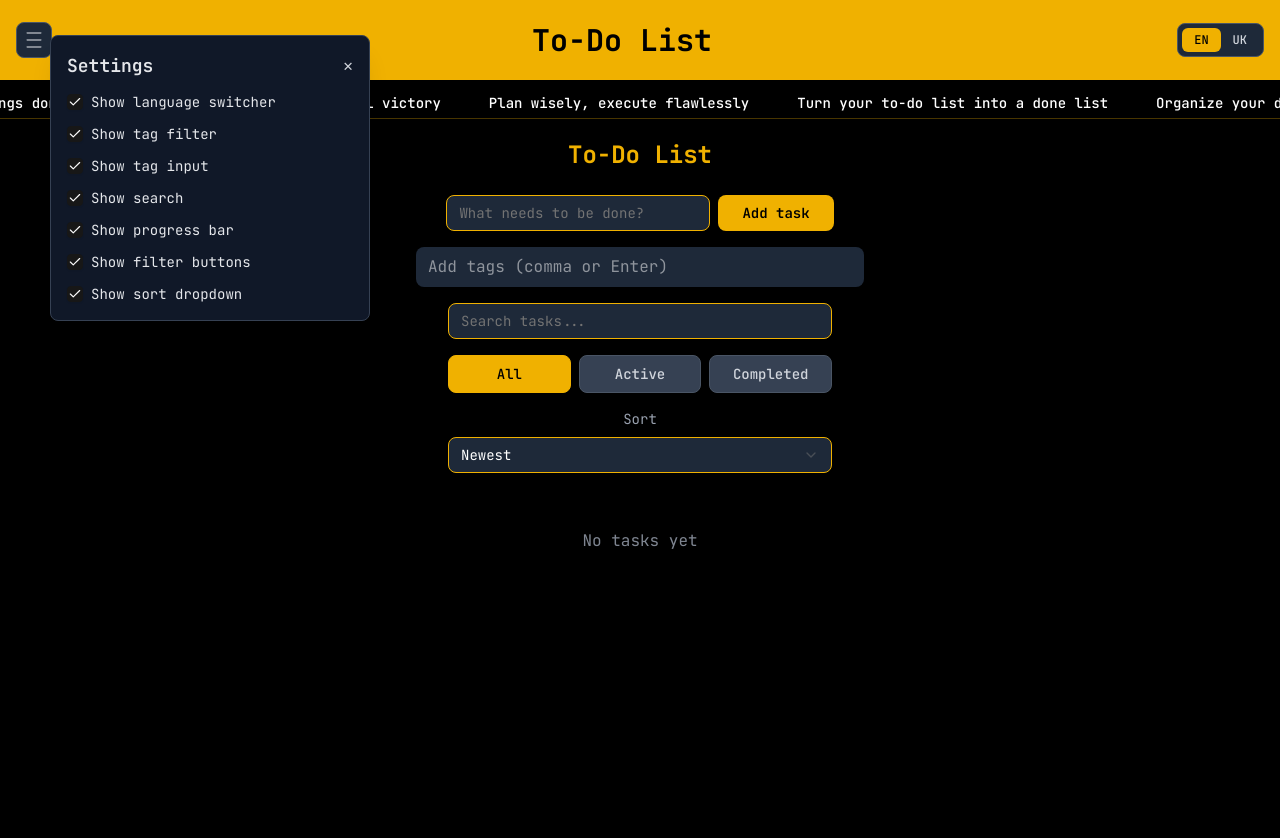
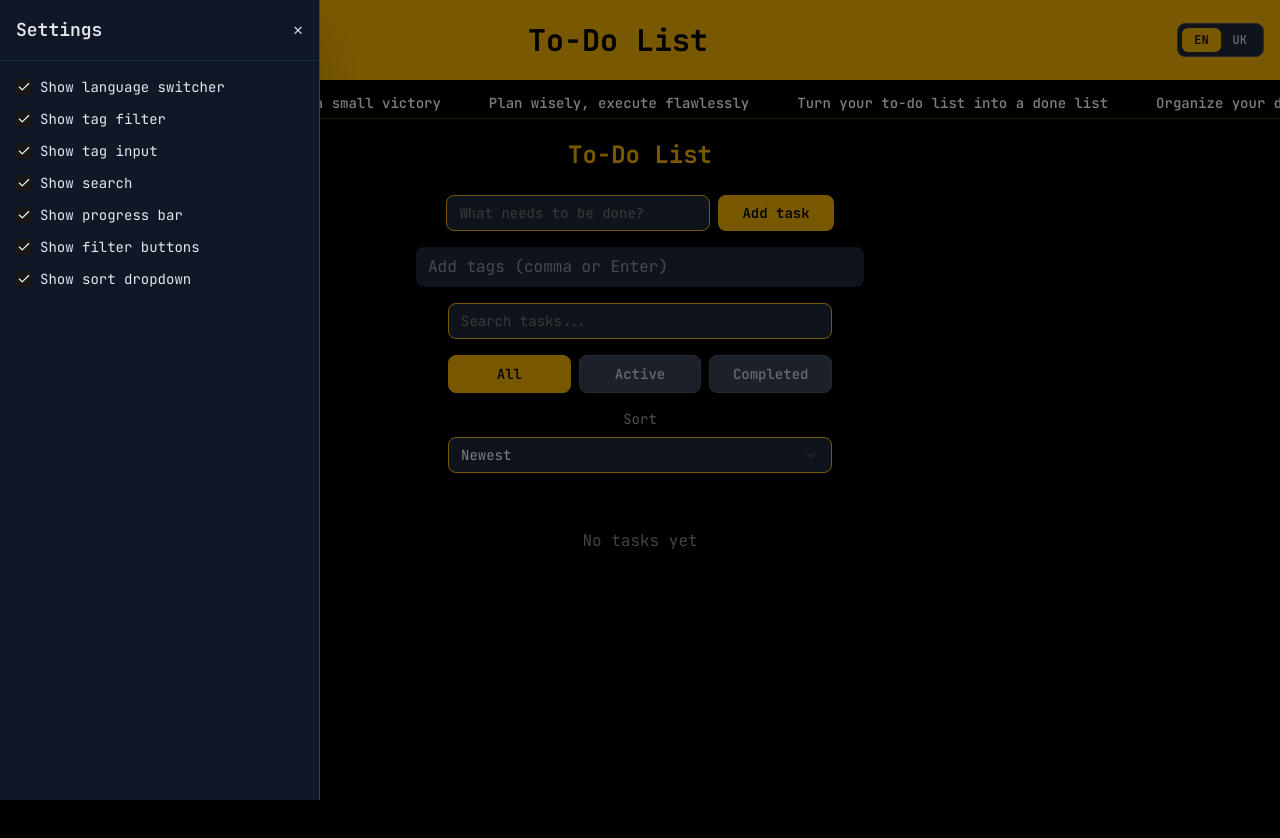
Before and after one commit to tolik4813/toDO__list__V2, a Next.js app: page / in a window 1280 px wide. Both pictures are taken after a click on the button "Open menu". Shown: the top 838 px of the page. Built offline with nearby package versions, Linux system fonts and the light colour scheme; a web font is replaced by a local one.

Commit message:
feat(settings-menu): convert to left sidebar with backdrop, outside-click and Escape close; keep anchored to header button

```diff
--- a/app/customComponents/layout/SettingsDrawer.tsx
+++ b/app/customComponents/layout/SettingsDrawer.tsx
@@ -1,4 +1,5 @@
 'use client';
+import { useEffect } from 'react';
 import { useUiStore } from '@/app/store/uiStore';
 import { Checkbox } from '@/components/ui/checkbox';
 import { useTranslate } from '@/app/hooks/useTranslate';
@@ -18,18 +19,32 @@ export default function SettingsDrawer() {
     setToggle,
   } = useUiStore();
 
+  useEffect(() => {
+    const onKey = (e: KeyboardEvent) => {
+      if (e.key === 'Escape') setOpen(false);
+    };
+    window.addEventListener('keydown', onKey);
+    return () => window.removeEventListener('keydown', onKey);
+  }, [setOpen]);
+
   return (
-    <div className="relative z-40">
+    <div className={`fixed inset-0 z-40 ${isOpen ? 'visible' : 'invisible'}`}>
+      <div
+        className={`absolute inset-0 bg-black/50 transition-opacity ${
+          isOpen ? 'opacity-100' : 'opacity-0'
+        }`}
+        onClick={() => setOpen(false)}
+        aria-hidden="true"
+      />
       <aside
-        className={`${
-          isOpen
-            ? 'opacity-100 translate-y-0'
-            : 'pointer-events-none opacity-0 -translate-y-2'
-        } absolute left-[-10px] top-[-5px] w-80 max-w-[92vw] rounded-md border border-gray-700 bg-gray-900 p-4 text-gray-200 shadow-xl transition-all`}
-        role="menu"
-        aria-label="Burger menu"
+        className={`absolute left-0 top-0 h-full w-80 max-w-[85vw] border-r border-gray-700 bg-gray-900 text-gray-200 shadow-2xl transition-transform ${
+          isOpen ? 'translate-x-0' : '-translate-x-full'
+        }`}
+        role="dialog"
+        aria-modal="true"
+        aria-label="Settings sidebar"
       >
-        <div className="flex items-center justify-between mb-3">
+        <div className="flex items-center justify-between p-4 border-b border-gray-800">
           <h2 className="text-lg font-semibold">
             {t('settings.title', 'Settings')}
           </h2>
@@ -43,7 +58,7 @@ export default function SettingsDrawer() {
           </button>
         </div>
 
-        <div className="space-y-3 text-sm">
+        <div className="space-y-3 text-sm p-4">
           <label className="flex items-center gap-2">
             <Checkbox
               checked={showLanguageSwitcher}
```
